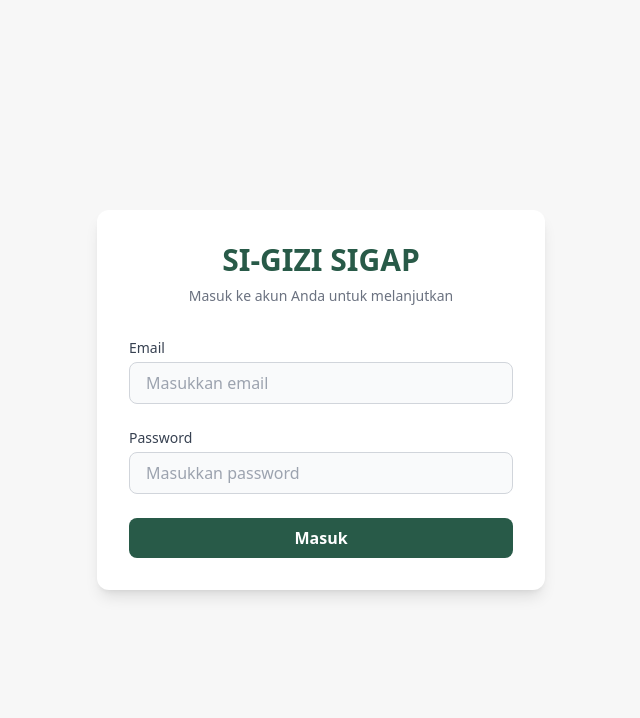
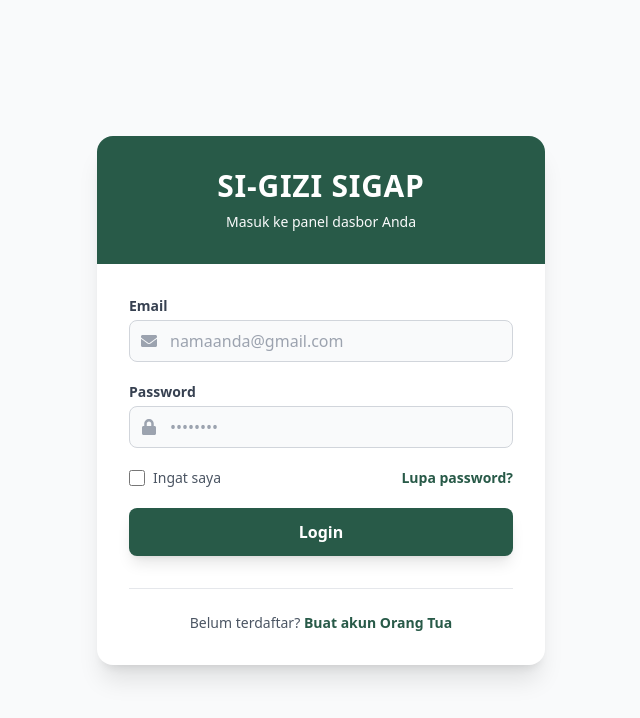
Before and after one commit to RiyanWardhana22/sigizi-sigap, a React (Vite) app in the folder sigizi-frontend/: page / in a window 1280 px wide. Shown: the top 718 px of the page, without its empty margins (319-959 px from the left). Built offline with nearby package versions, Linux system fonts and the light colour scheme.

Commit message:
Add: Optimalisasi Halaman Login

```diff
--- a/sigizi-frontend/src/pages/Login.jsx
+++ b/sigizi-frontend/src/pages/Login.jsx
@@ -1,28 +1,47 @@
-import { useState } from "react";
+import { useState, useEffect } from "react";
 import { useNavigate } from "react-router-dom";
+import { FaShieldAlt, FaEnvelope, FaLock, FaUser } from "react-icons/fa";
 
 export default function Login() {
+  const [isLoginView, setIsLoginView] = useState(true);
+  const [namaLengkap, setNamaLengkap] = useState("");
   const [email, setEmail] = useState("");
   const [password, setPassword] = useState("");
+  const [rememberMe, setRememberMe] = useState(false);
   const [errorMsg, setErrorMsg] = useState("");
+  const [successMsg, setSuccessMsg] = useState("");
   const navigate = useNavigate();
-  const handleLogin = async (e) => {
+
+  useEffect(() => {
+    const savedEmail = localStorage.getItem("rememberedEmail");
+    if (savedEmail) {
+      setEmail(savedEmail);
+      setRememberMe(true);
+    }
+  }, []);
+
+  const handleSubmit = async (e) => {
     e.preventDefault();
     setErrorMsg("");
+    setSuccessMsg("");
+    if (isLoginView) {
       try {
         const response = await fetch(
           "http://localhost/sigizi-sigap/sigizi-backend/login.php",
           {
             method: "POST",
-          headers: {
-            "Content-Type": "application/json",
-          },
+            headers: { "Content-Type": "application/json" },
             body: JSON.stringify({ email: email, password: password }),
           },
         );
-
         const data = await response.json();
         if (data.status === "success") {
+          if (rememberMe) {
+            localStorage.setItem("rememberedEmail", email);
+          } else {
+            localStorage.removeItem("rememberedEmail");
+          }
+
           localStorage.setItem("user", JSON.stringify(data.user));
           navigate("/dashboard");
         } else {
@@ -32,63 +51,195 @@ export default function Login() {
         console.error("Terjadi kesalahan:", error);
         setErrorMsg("Tidak dapat terhubung ke server. Pastikan XAMPP menyala.");
       }
+    } else {
+      try {
+        const response = await fetch(
+          "http://localhost/sigizi-sigap/sigizi-backend/register.php",
+          {
+            method: "POST",
+            headers: { "Content-Type": "application/json" },
+            body: JSON.stringify({
+              nama_lengkap: namaLengkap,
+              email: email,
+              password: password,
+            }),
+          },
+        );
+        const data = await response.json();
+
+        if (data.status === "success") {
+          setSuccessMsg(
+            "Pendaftaran berhasil! Silakan masuk dengan akun Anda.",
+          );
+          setIsLoginView(true);
+          setPassword("");
+        } else {
+          setErrorMsg(data.message);
+        }
+      } catch (error) {
+        console.error("Terjadi kesalahan:", error);
+        setErrorMsg("Tidak dapat terhubung ke server. Pastikan XAMPP menyala.");
+      }
+    }
+  };
+
+  const handleForgotPassword = (e) => {
+    e.preventDefault();
+    alert(
+      "Untuk mengatur ulang kata sandi, silakan hubungi Administrator atau kader Posyandu setempat.",
+    );
+  };
+
+  const toggleView = () => {
+    setIsLoginView(!isLoginView);
+    setErrorMsg("");
+    setSuccessMsg("");
+    setPassword("");
   };
 
   return (
-    <div className="min-h-screen flex items-center justify-center bg-sigizi-bg px-4">
-      <div className="max-w-md w-full bg-white rounded-xl shadow-lg p-8">
-        <div className="text-center mb-8">
-          <h2 className="text-3xl font-bold text-sigizi-green">
-            SI-GIZI SIGAP
-          </h2>
-          <p className="text-gray-500 mt-2 text-sm">
-            Masuk ke akun Anda untuk melanjutkan
+    <div className="min-h-screen flex items-center justify-center bg-gray-50 px-4 font-sans">
+      <div className="max-w-md w-full bg-white rounded-2xl shadow-xl overflow-hidden">
+        <div className="bg-sigizi-green p-8 text-center text-white">
+          <h2 className="text-3xl font-black tracking-wide">SI-GIZI SIGAP</h2>
+          <p className="text-gray-50 mt-2 text-sm font-medium">
+            {isLoginView
+              ? "Masuk ke panel dasbor Anda"
+              : "Daftar sebagai Orang Tua baru"}
           </p>
         </div>
 
-        {/* Tampilkan kotak merah jika ada error */}
+        <div className="p-8">
           {errorMsg && (
-          <div className="bg-red-100 border border-red-400 text-red-700 px-4 py-3 rounded relative mb-4">
-            <span className="block sm:inline">{errorMsg}</span>
+            <div className="bg-red-50 border-l-4 border-red-500 text-red-700 p-3 mb-6 rounded text-sm font-medium animate-fadeIn">
+              {errorMsg}
+            </div>
+          )}
+          {successMsg && (
+            <div className="bg-green-50 border-l-4 border-green-500 text-green-700 p-3 mb-6 rounded text-sm font-medium animate-fadeIn">
+              {successMsg}
             </div>
           )}
 
-        <form onSubmit={handleLogin} className="space-y-6">
+          <form onSubmit={handleSubmit} className="space-y-5">
+            {/* Field Nama Lengkap (Hanya tampil saat Register) */}
+            {!isLoginView && (
               <div>
-            <label className="block text-sm font-medium text-gray-700 mb-1">
+                <label className="block text-sm font-semibold text-gray-700 mb-1">
+                  Nama Lengkap
+                </label>
+                <div className="relative">
+                  <div className="absolute inset-y-0 left-0 pl-3 flex items-center pointer-events-none">
+                    <FaUser className="text-gray-400" />
+                  </div>
+                  <input
+                    type="text"
+                    className="w-full pl-10 pr-4 py-2 border bg-gray-50 border-gray-300 rounded-lg focus:ring-2 focus:ring-sigizi-green focus:border-transparent outline-none transition"
+                    placeholder="Masukkan nama lengkap"
+                    value={namaLengkap}
+                    onChange={(e) => setNamaLengkap(e.target.value)}
+                    required={!isLoginView}
+                  />
+                </div>
+              </div>
+            )}
+
+            {/* Field Email */}
+            <div>
+              <label className="block text-sm font-semibold text-gray-700 mb-1">
                 Email
               </label>
+              <div className="relative">
+                <div className="absolute inset-y-0 left-0 pl-3 flex items-center pointer-events-none">
+                  <FaEnvelope className="text-gray-400" />
+                </div>
                 <input
                   type="email"
-              className="w-full px-4 py-2 border bg-gray-50 border-gray-300 rounded-lg focus:ring-2 focus:ring-sigizi-light-green focus:border-transparent outline-none transition"
-              placeholder="Masukkan email"
+                  className="w-full pl-10 pr-4 py-2 border bg-gray-50 border-gray-300 rounded-lg focus:ring-2 focus:ring-sigizi-green focus:border-transparent outline-none transition"
+                  placeholder="namaanda@gmail.com"
                   value={email}
                   onChange={(e) => setEmail(e.target.value)}
                   required
                 />
               </div>
+            </div>
 
+            {/* Field Password */}
             <div>
-            <label className="block text-sm font-medium text-gray-700 mb-1">
+              <label className="block text-sm font-semibold text-gray-700 mb-1">
                 Password
               </label>
+              <div className="relative">
+                <div className="absolute inset-y-0 left-0 pl-3 flex items-center pointer-events-none">
+                  <FaLock className="text-gray-400" />
+                </div>
                 <input
                   type="password"
-              className="w-full px-4 py-2 border bg-gray-50 border-gray-300 rounded-lg focus:ring-2 focus:ring-sigizi-light-green focus:border-transparent outline-none transition"
-              placeholder="Masukkan password"
+                  className="w-full pl-10 pr-4 py-2 border bg-gray-50 border-gray-300 rounded-lg focus:ring-2 focus:ring-sigizi-green focus:border-transparent outline-none transition"
+                  placeholder="••••••••"
                   value={password}
                   onChange={(e) => setPassword(e.target.value)}
                   required
                 />
               </div>
+            </div>
 
+            {/* Baris Ingat Saya & Lupa Password (Hanya tampil saat Login) */}
+            {isLoginView && (
+              <div className="flex items-center justify-between mt-4">
+                <label className="flex items-center text-sm text-gray-600 cursor-pointer">
+                  <input
+                    type="checkbox"
+                    className="mr-2 rounded text-sigizi-green focus:ring-sigizi-green w-4 h-4"
+                    checked={rememberMe}
+                    onChange={(e) => setRememberMe(e.target.checked)}
+                  />
+                  Ingat saya
+                </label>
+                <a
+                  href="#"
+                  onClick={handleForgotPassword}
+                  className="text-sm font-semibold text-sigizi-green hover:text-sigizi-light-green transition"
+                >
+                  Lupa password?
+                </a>
+              </div>
+            )}
+
+            {/* Tombol Utama */}
             <button
               type="submit"
-            className="w-full bg-sigizi-green text-white font-semibold py-2 px-4 rounded-lg hover:bg-sigizi-light-green transition duration-300"
+              className="w-full bg-sigizi-green text-white font-bold py-3 px-4 rounded-lg hover:bg-sigizi-light-green shadow-lg hover:shadow-xl transition duration-300 mt-6"
             >
-            Masuk
+              {isLoginView ? "Login" : "Daftar Akun Baru"}
             </button>
           </form>
+
+          {/* Toggle Login/Register */}
+          <div className="mt-8 text-center text-sm text-gray-600 border-t pt-6">
+            {isLoginView ? (
+              <p>
+                Belum terdaftar?{" "}
+                <button
+                  onClick={toggleView}
+                  className="font-bold text-sigizi-green hover:underline"
+                >
+                  Buat akun Orang Tua
+                </button>
+              </p>
+            ) : (
+              <p>
+                Sudah punya akun?{" "}
+                <button
+                  onClick={toggleView}
+                  className="font-bold text-sigizi-green hover:underline"
+                >
+                  Masuk di sini
+                </button>
+              </p>
+            )}
+          </div>
+        </div>
       </div>
     </div>
   );
```
Lines whose indentation alone changed are shown as unchanged.
